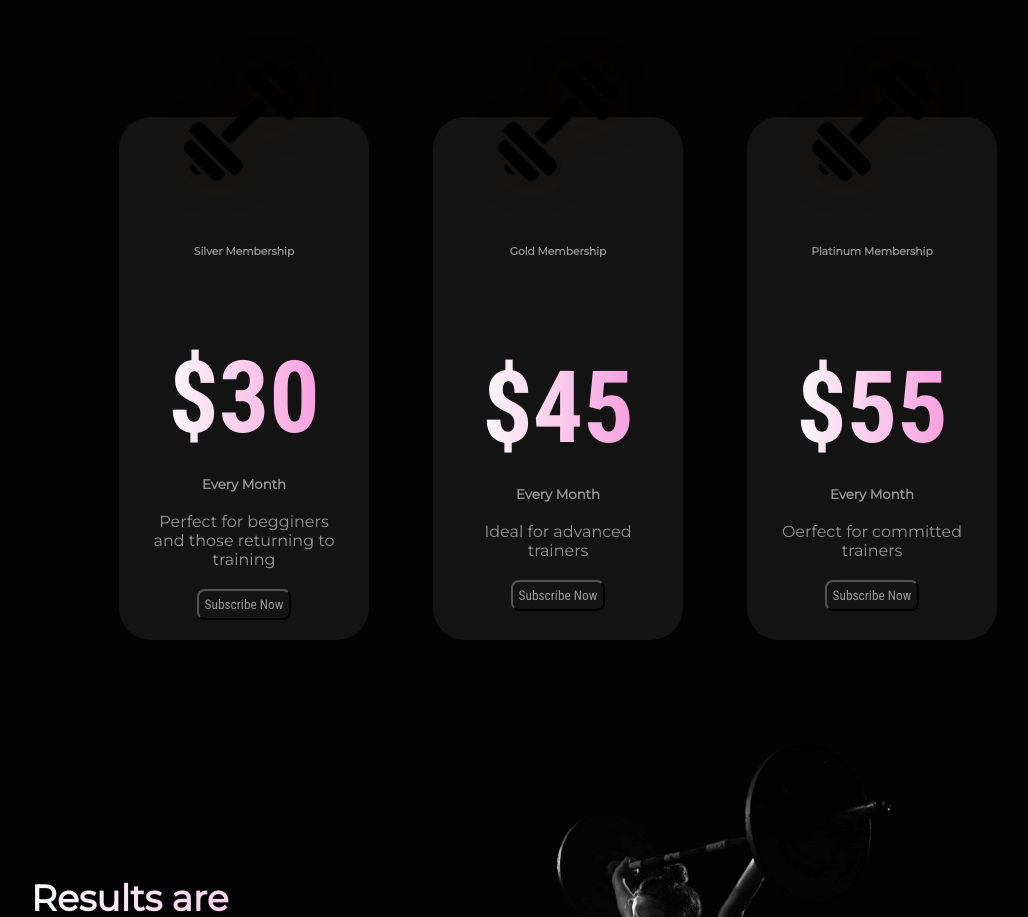
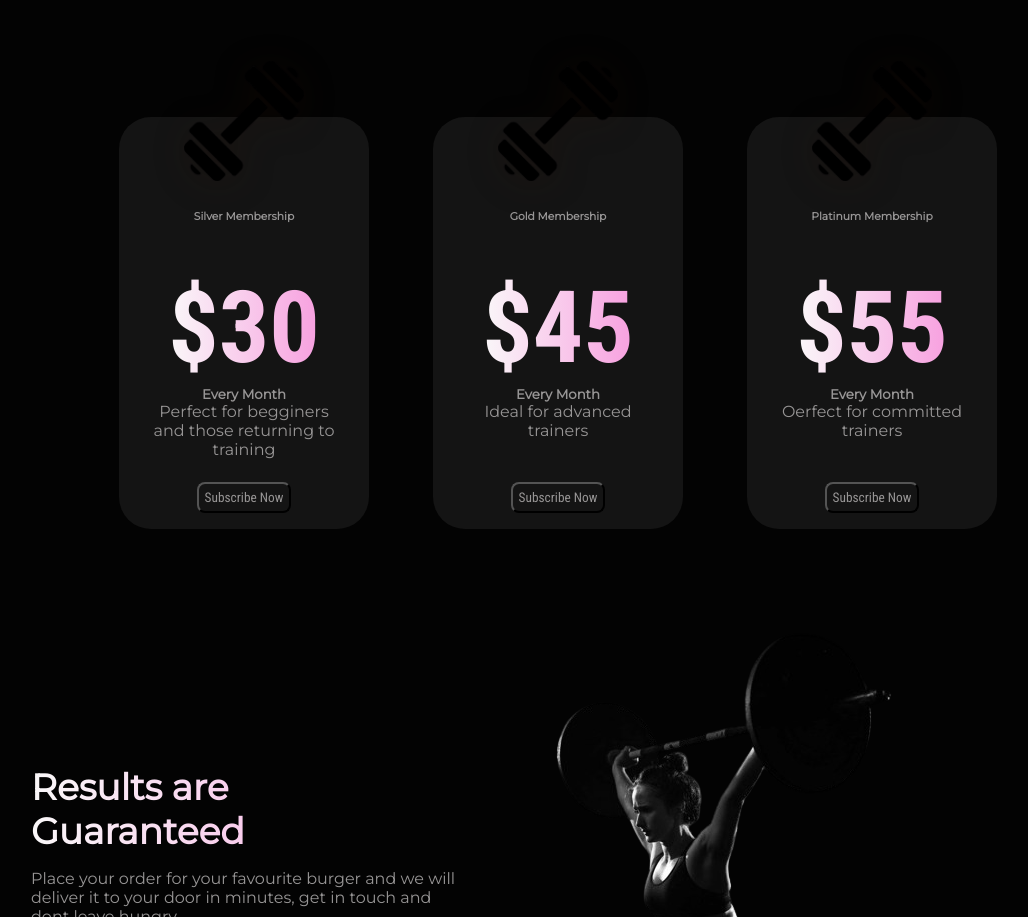
Before and after one commit to austinechisutia/bodybuiding, a plain HTML site: page index.html in a window 1280 px wide. Shown: the part 1618-2535 px from the top of the page, without its empty margins (82-1110 px from the left). Drawn offline with nearby package versions, Linux system fonts and the light colour scheme; a web font is replaced by a local one.

Commit message:
third-commit

```diff
--- a/style.css
+++ b/style.css
@@ -421,13 +421,14 @@ img{
   display: flex;
   flex-direction: column;
   align-items: center;
-  justify-content: center;
   text-align: center;
-  gap: 20px;
 
 }
 .popular__card h2{
   font-size: 100px;
+}
+.popular__card p{
+  padding-bottom: 50px;
 }
 .popular__img{
   position: absolute;
@@ -443,13 +444,11 @@ img{
   margin-bottom: .75rem;
 
 }
-article h2{
-  margin-top: 70px;
-}
+
 
 .popular__card h6{
   position: absolute;
-  top: 8rem;
+  top: 5.8rem;
 }
 .popular__price{
   color: var(--title-color);
@@ -474,6 +473,8 @@ article h2{
   border-radius: .5rem;
   cursor: pointer;
   font-family: var(--second-font);
+  position: absolute;
+  bottom: 1rem;
 
 
 
```
